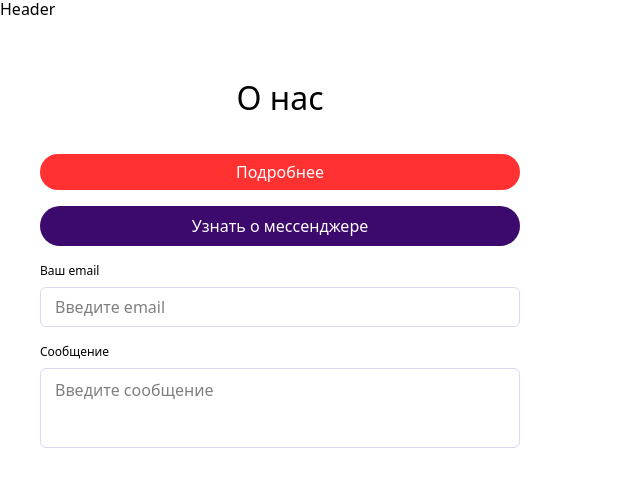
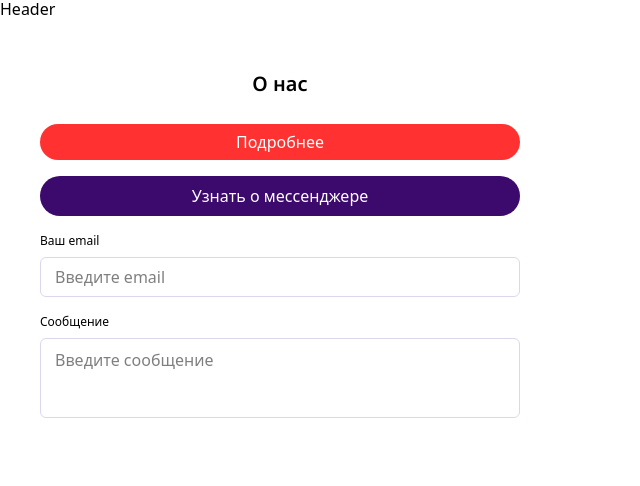
Before and after one commit to PowerCoin1/COMPAS, a React (Vite) app in the folder frontend/: page / in a window 1280 px wide. Shown: the top 486 px of the page, without its empty margins (0-640 px from the left). Built offline with nearby package versions, Linux system fonts and the light colour scheme.

Commit message:
refactor: удалить неиспользуемые стили шрифтов и исправить комментарии

```diff
--- a/frontend/src/styles/global.css
+++ b/frontend/src/styles/global.css
@@ -46,9 +46,6 @@ textarea {
     --text-md: 14px;
     --text-sm: 12px;
 
-    /* Custom theme font-family */
-    --font-noto-sans: 'Noto Sans', sans-serif;
-
     /* Custom theme breakpoints */
     --breakpoint-sm: 360px;
     --breakpoint-md: 390px;
@@ -61,7 +58,6 @@ textarea {
     --radius-xl: 40px;
 }
 
-/* Heading Styles
 h1 {
     font-size: 20px;
     font-family: 'Noto Sans', sans-serif;
@@ -93,7 +89,7 @@ h5 {
 }
 
 /* Paragraph Styles */
-/* .p1 {
+.p1 {
     font-size: 20px;
     font-family: 'Noto Sans', sans-serif;
     font-weight: 500;
@@ -121,4 +117,4 @@ h5 {
     font-size: 12px;
     font-family: 'Noto Sans', sans-serif;
     font-weight: 300;
-}  */
+}
```
